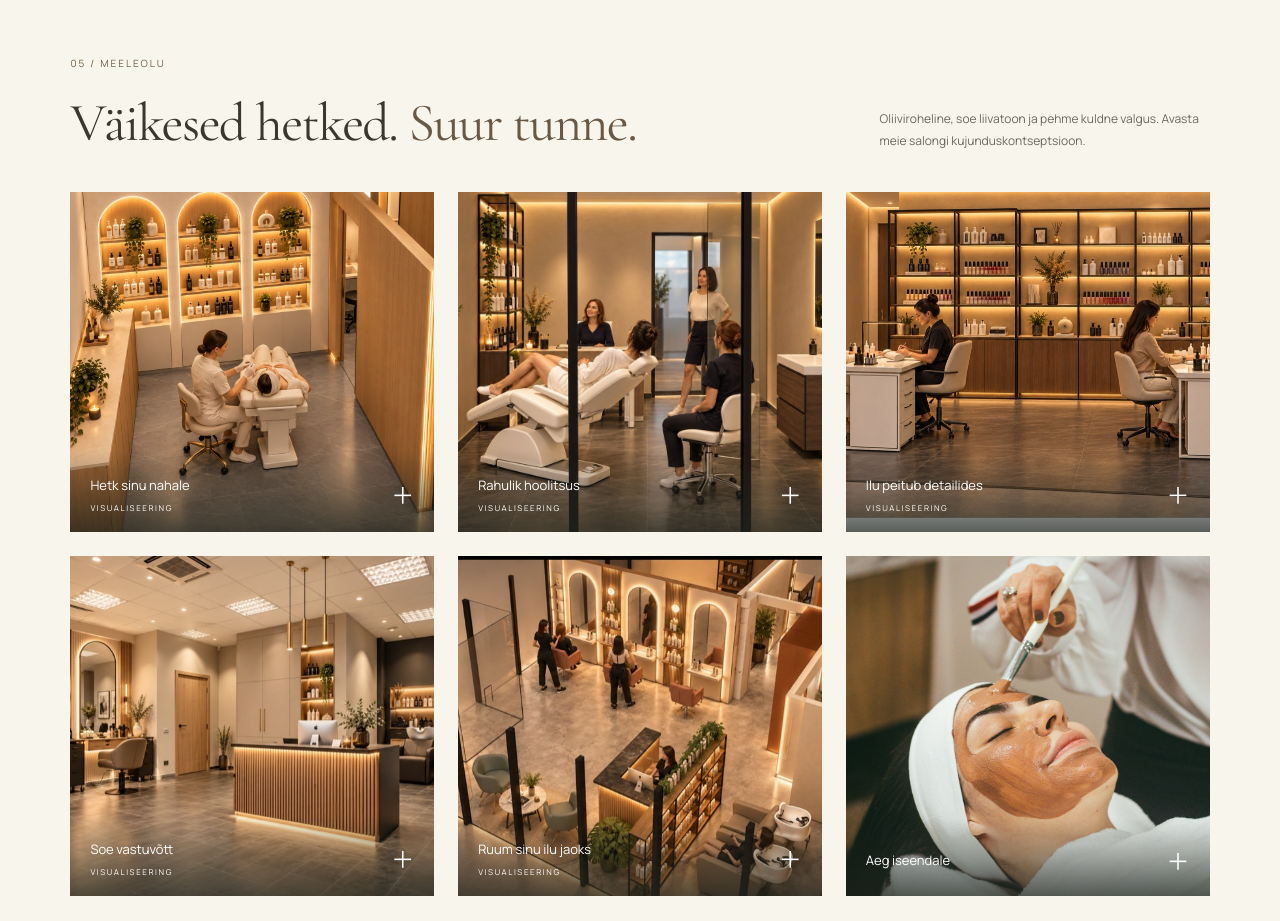
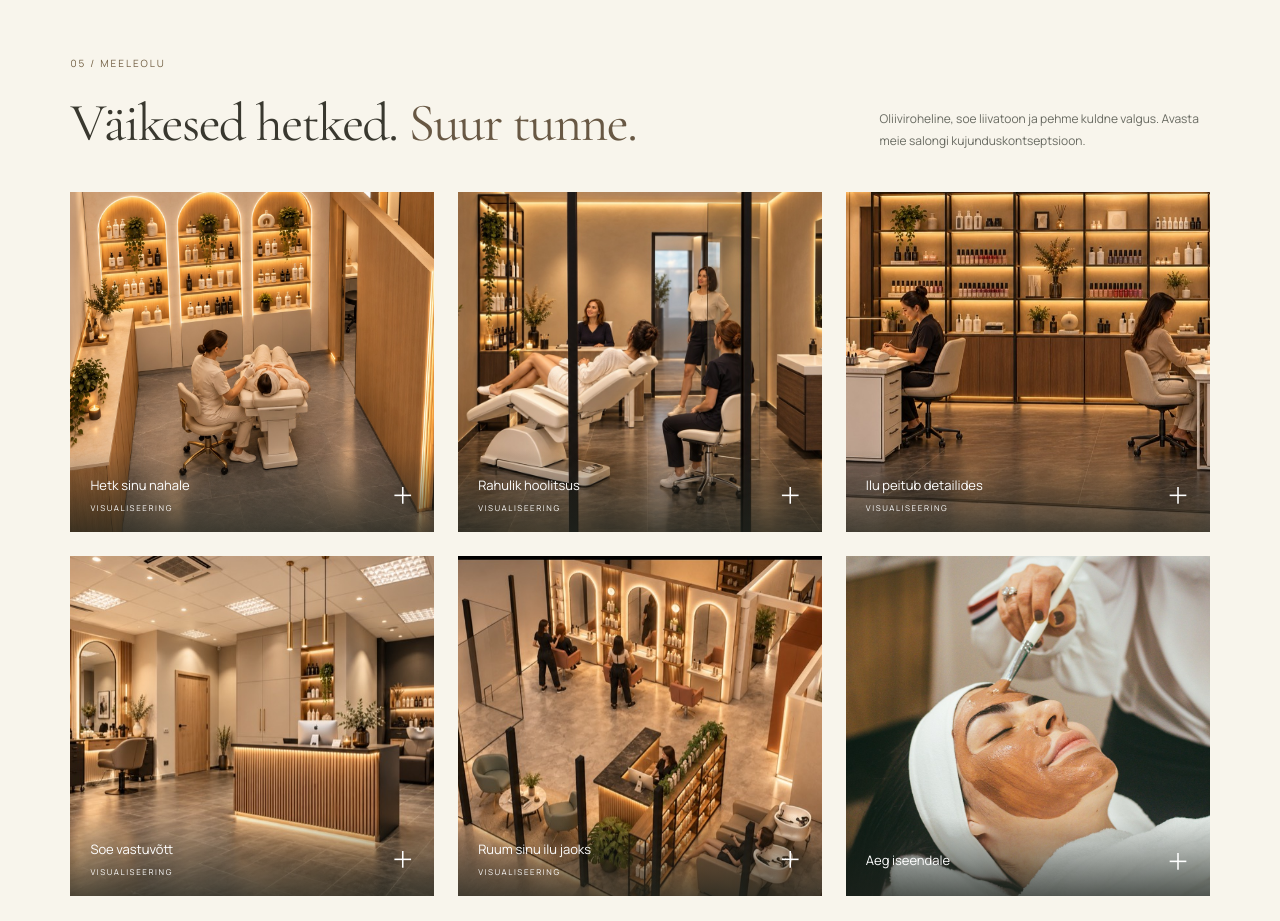
Before and after one commit to IndrekEdur/Elinebeauty, a React (Vite) app: page / in a window 1280 px wide. Shown: the part 4220-5141 px from the top of the page. Built offline with nearby package versions, Linux system fonts and the light colour scheme.

Commit message:
Keep manicure image border outside gallery crop

```diff
--- a/src/brand.css
+++ b/src/brand.css
@@ -22,3 +22,4 @@
 .gallery-item img[src*="manicure-room"]{transform:scale(1.25);object-position:center 40%}
 @media(max-width:850px){.gallery-grid{grid-template-columns:repeat(2,minmax(0,1fr))}}
 @media(max-width:600px){.gallery-grid{grid-template-columns:1fr}.gallery-item,.gallery-item:first-child,.gallery-item:last-child{height:300px}.service-image-note{font-size:6px;left:8px;bottom:10px;padding:4px}}
+.gallery-item.is-concept img[src*="manicure-room"],.gallery-item.is-concept:hover img[src*="manicure-room"]{transform:scale(1.4);object-position:center 35%}
```
